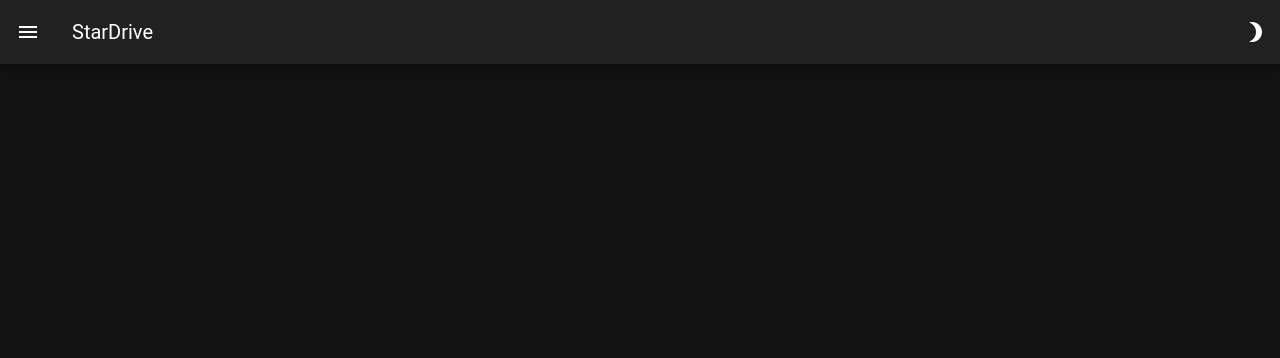
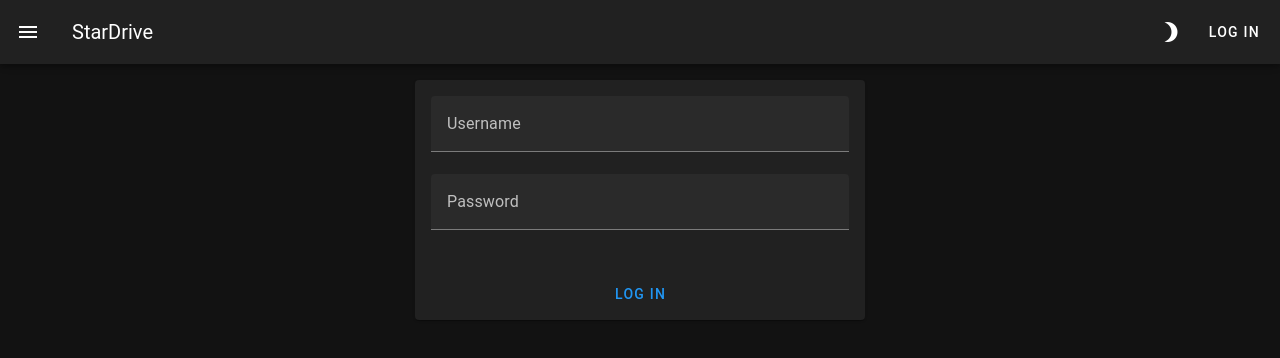
Before and after one commit to Deleitte/SIRS_StarDrive, a Vue app in the folder frontend/: page /login in a window 1280 px wide. Shown: the top 358 px of the page. Built offline with nearby package versions, Linux system fonts and the light colour scheme.

Commit message:
Login view

```diff
--- a/frontend/src/App.vue
+++ b/frontend/src/App.vue
@@ -3,15 +3,15 @@ import { RouterView } from "vue-router";
 import { ref, computed } from "vue";
 
 const drawer = ref(false);
-const theme = ref("dark");
-
-const themeIcon = computed(() => (theme.value === "dark" ? "mdi-moon-waxing-crescent" : "mdi-weather-sunny"));
-const toggleTheme = () => (theme.value = theme.value === "dark" ? "light" : "dark");
 
 const menuItems = [
   { title: "Home", icon: "mdi-home", to: "/" },
   { title: "About", icon: "mdi-account", to: "/about" },
 ];
+
+const theme = ref("dark");
+const themeIcon = computed(() => (theme.value === "dark" ? "mdi-moon-waxing-crescent" : "mdi-weather-sunny"));
+const toggleTheme = () => (theme.value = theme.value === "dark" ? "light" : "dark");
 </script>
 
 <template>
@@ -30,7 +30,6 @@ const menuItems = [
       </v-list>
     </v-navigation-drawer>
 
-
     <v-app-bar>
       <template #prepend>
         <v-app-bar-nav-icon @click="drawer = !drawer"></v-app-bar-nav-icon>
@@ -40,6 +39,7 @@ const menuItems = [
 
       <template #append>
         <v-btn :icon="themeIcon" @click="toggleTheme"></v-btn>
+        <v-btn>Log In</v-btn>
       </template>
     </v-app-bar>
 
--- a/frontend/src/router/index.ts
+++ b/frontend/src/router/index.ts
@@ -9,13 +9,10 @@ const router = createRouter({
       component: () => import("../views/HomeView.vue"),
     },
     {
-      path: "/about",
-      name: "about",
-      // route level code-splitting
-      // this generates a separate chunk (About.[hash].js) for this route
-      // which is lazy-loaded when the route is visited.
-      component: () => import("../views/AboutView.vue"),
-    },
+      path: "/login",
+      name: "login",
+      component: () => import("../views/LoginView.vue"),
+    }
   ],
 });
 
--- a/frontend/src/views/AboutView.vue
+++ /dev/null
@@ -1,5 +0,0 @@
-<template>
-  <div class="about">
-    <h1>This is an about page</h1>
-  </div>
-</template>
--- /dev/null
+++ b/frontend/src/views/LoginView.vue
@@ -0,0 +1,14 @@
+<template>
+  <v-form>
+    <v-card max-width="450px" class="mx-auto">
+      <v-card-text>
+        <v-text-field label="Username"></v-text-field>
+        <v-text-field label="Password" type="password"></v-text-field>
+      </v-card-text>
+
+      <v-card-actions>
+        <v-btn color="primary" width="100%">Log In</v-btn>
+      </v-card-actions>
+    </v-card>
+  </v-form>
+</template>
```
